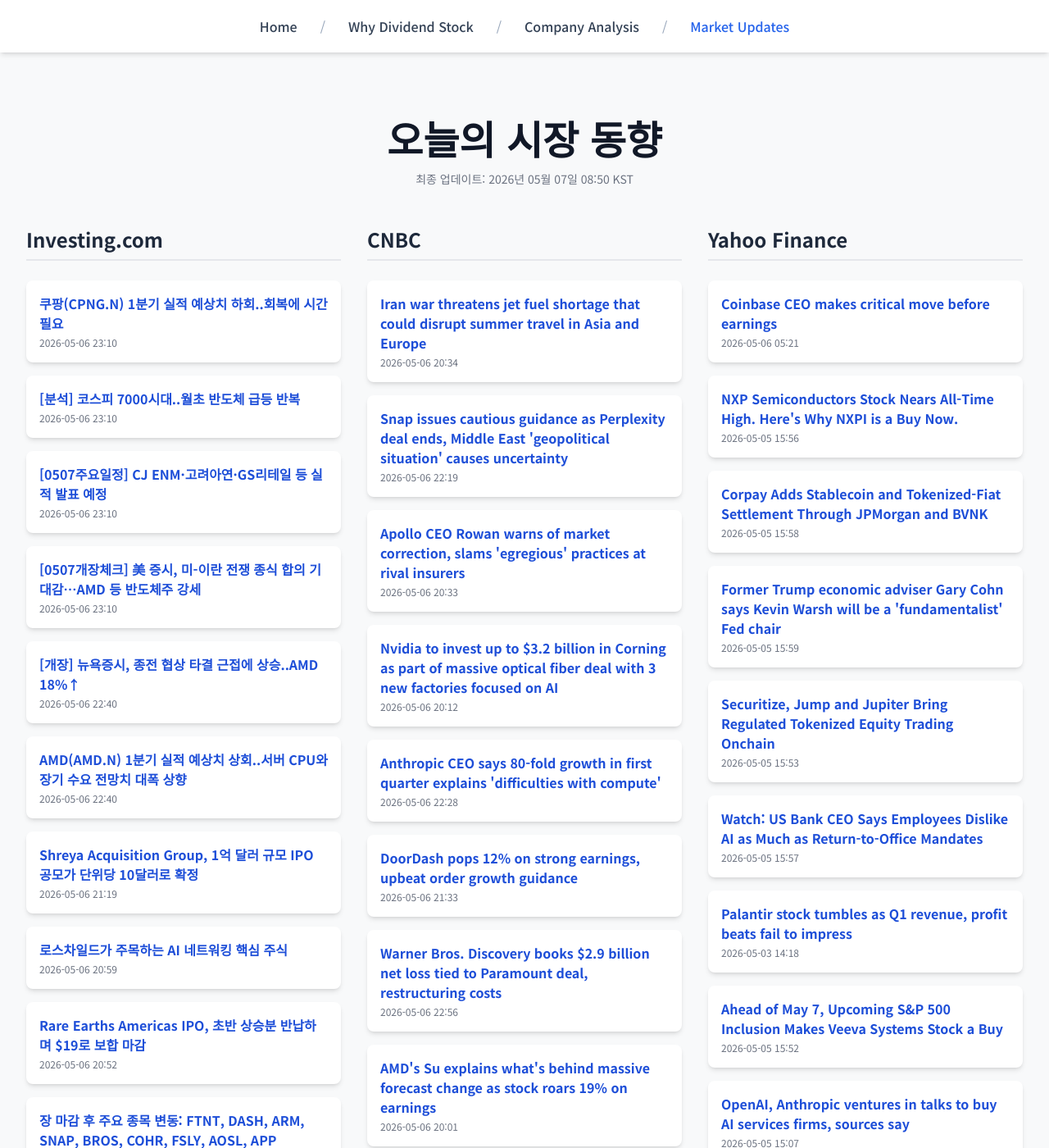
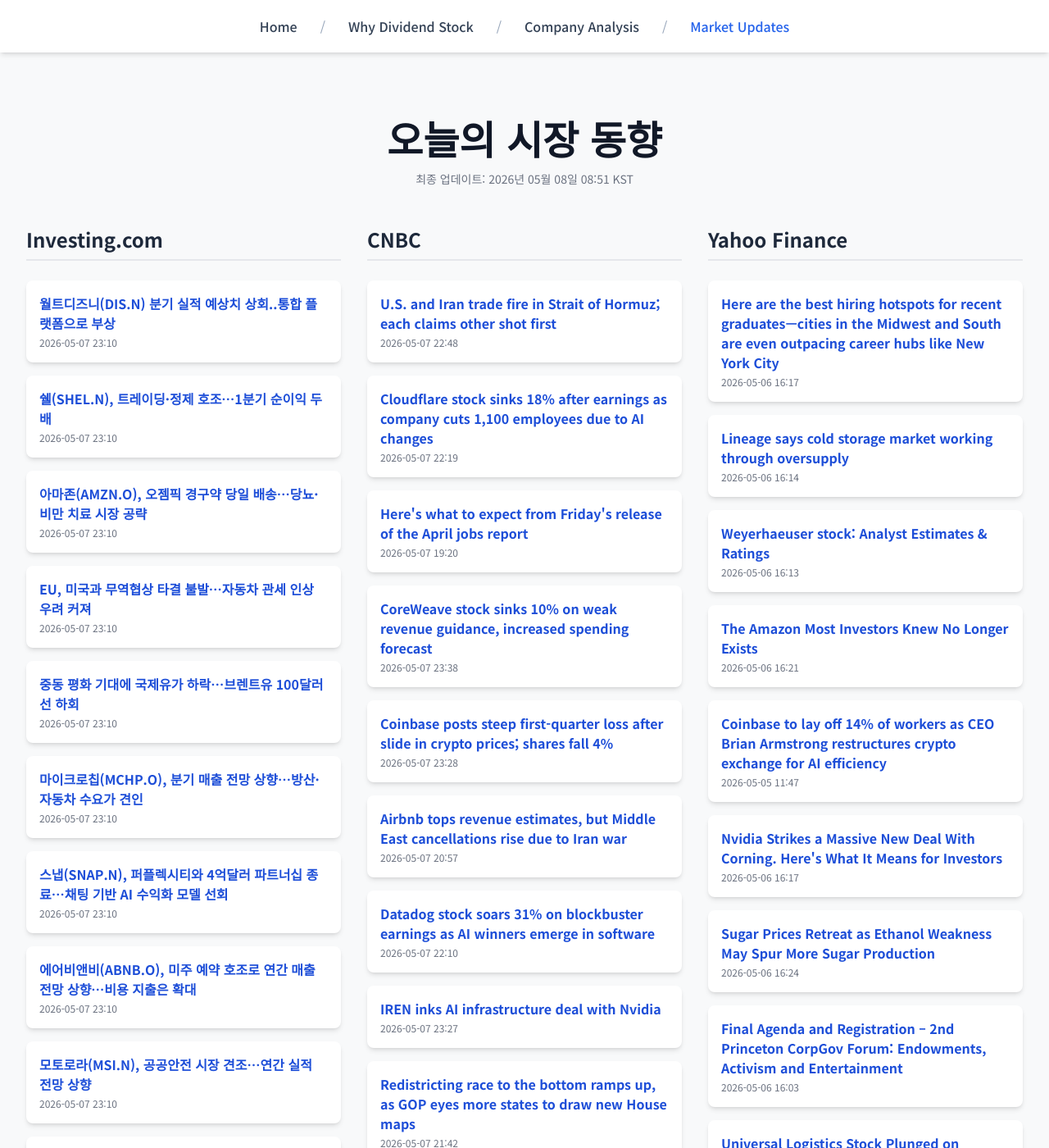
Before and after one commit to Kay-Hwang/my-company-analysis, a Jekyll site: the page built from market-updates.html, in a window 1280 px wide and 1400 px high. Shown: the whole window at 82% size. Built offline with Jekyll 4.4.1, drawn with Linux system fonts in a browser that asks for light colours; nearby versions of some CDN libraries; a script that is not in the unit is left out; some of the changed text lies outside the part shown.

Commit message:
Update daily data

```diff
--- a/_data/latest_data.json
+++ b/_data/latest_data.json
@@ -1,190 +1,190 @@
 {
-  "lastUpdated": "2026년 05월 07일 08:50 KST",
+  "lastUpdated": "2026년 05월 08일 08:51 KST",
   "news": {
     "investing": [
       {
-        "title": "쿠팡(CPNG.N) 1분기 실적 예상치 하회..회복에 시간 필요",
-        "link": "https://kr.investing.com/news/stock-market-news/article-1931401",
-        "pubDate": "2026-05-06 23:10:25",
-        "summary": "쿠팡(CPNG.N) 1분기 실적 예상치 하회..회복에 시간 필요"
+        "title": "월트디즈니(DIS.N) 분기 실적 예상치 상회..통합 플랫폼으로 부상",
+        "link": "https://kr.investing.com/news/stock-market-news/article-1934184",
+        "pubDate": "2026-05-07 23:10:28",
+        "summary": "월트디즈니(DIS.N) 분기 실적 예상치 상회..통합 플랫폼으로 부상"
       },
       {
-        "title": "[분석] 코스피 7000시대..월초 반도체 급등 반복",
-        "link": "https://kr.investing.com/news/stock-market-news/article-1931400",
-        "pubDate": "2026-05-06 23:10:25",
-        "summary": "[분석] 코스피 7000시대..월초 반도체 급등 반복"
+        "title": "쉘(SHEL.N), 트레이딩·정제 호조…1분기 순이익 두 배",
+        "link": "https://kr.investing.com/news/stock-market-news/article-1934183",
+        "pubDate": "2026-05-07 23:10:27",
+        "summary": "쉘(SHEL.N), 트레이딩·정제 호조…1분기 순이익 두 배"
       },
       {
-        "title": "[0507주요일정] CJ ENM·고려아연·GS리테일 등 실적 발표 예정",
-        "link": "https://kr.investing.com/news/stock-market-news/article-1931398",
-        "pubDate": "2026-05-06 23:10:10",
-        "summary": "[0507주요일정] CJ ENM·고려아연·GS리테일 등 실적 발표 예정"
+        "title": "아마존(AMZN.O), 오젬픽 경구약 당일 배송…당뇨·비만 치료 시장 공략",
+        "link": "https://kr.investing.com/news/stock-market-news/article-1934182",
+        "pubDate": "2026-05-07 23:10:27",
+        "summary": "아마존(AMZN.O), 오젬픽 경구약 당일 배송…당뇨·비만 치료 시장 공략"
       },
       {
-        "title": "[0507개장체크] 美 증시, 미-이란 전쟁 종식 합의 기대감…AMD 등 반도체주 강세",
-        "link": "https://kr.investing.com/news/stock-market-news/article-1931397",
-        "pubDate": "2026-05-06 23:10:10",
-        "summary": "[0507개장체크] 美 증시, 미-이란 전쟁 종식 합의 기대감…AMD 등 반도체주 강세"
+        "title": "EU, 미국과 무역협상 타결 불발…자동차 관세 인상 우려 커져",
+        "link": "https://kr.investing.com/news/stock-market-news/article-1934181",
+        "pubDate": "2026-05-07 23:10:27",
+        "summary": "EU, 미국과 무역협상 타결 불발…자동차 관세 인상 우려 커져"
       },
       {
-        "title": "[개장] 뉴욕증시, 종전 협상 타결 근접에 상승..AMD 18%↑",
-        "link": "https://kr.investing.com/news/stock-market-news/article-1931344",
-        "pubDate": "2026-05-06 22:40:22",
-        "summary": "[개장] 뉴욕증시, 종전 협상 타결 근접에 상승..AMD 18%↑"
+        "title": "중동 평화 기대에 국제유가 하락…브렌트유 100달러선 하회",
+        "link": "https://kr.investing.com/news/stock-market-news/article-1934180",
+        "pubDate": "2026-05-07 23:10:27",
+        "summary": "중동 평화 기대에 국제유가 하락…브렌트유 100달러선 하회"
       },
       {
-        "title": "AMD(AMD.N) 1분기 실적 예상치 상회..서버 CPU와 장기 수요 전망치 대폭 상향",
-        "link": "https://kr.investing.com/news/stock-market-news/article-1931343",
-        "pubDate": "2026-05-06 22:40:22",
-        "summary": "AMD(AMD.N) 1분기 실적 예상치 상회..서버 CPU와 장기 수요 전망치 대폭 상향"
+        "title": "마이크로칩(MCHP.O), 분기 매출 전망 상향…방산·자동차 수요가 견인",
+        "link": "https://kr.investing.com/news/stock-market-news/article-1934179",
+        "pubDate": "2026-05-07 23:10:26",
+        "summary": "마이크로칩(MCHP.O), 분기 매출 전망 상향…방산·자동차 수요가 견인"
       },
       {
-        "title": "Shreya Acquisition Group, 1억 달러 규모 IPO 공모가 단위당 10달러로 확정",
-        "link": "https://kr.investing.com/news/stock-market-news/article-432SI-1931130",
-        "pubDate": "2026-05-06 21:19:04",
-        "summary": "Shreya Acquisition Group, 1억 달러 규모 IPO 공모가 단위당 10달러로 확정"
+        "title": "스냅(SNAP.N), 퍼플렉시티와 4억달러 파트너십 종료…채팅 기반 AI 수익화 모델 선회",
+        "link": "https://kr.investing.com/news/stock-market-news/article-1934178",
+        "pubDate": "2026-05-07 23:10:26",
+        "summary": "스냅(SNAP.N), 퍼플렉시티와 4억달러 파트너십 종료…채팅 기반 AI 수익화 모델 선회"
       },
       {
-        "title": "로스차일드가 주목하는 AI 네트워킹 핵심 주식",
-        "link": "https://kr.investing.com/news/stock-market-news/article-93CH-1931064",
-        "pubDate": "2026-05-06 20:59:46",
-        "summary": "로스차일드가 주목하는 AI 네트워킹 핵심 주식"
+        "title": "에어비앤비(ABNB.O), 미주 예약 호조로 연간 매출 전망 상향…비용 지출은 확대",
+        "link": "https://kr.investing.com/news/stock-market-news/article-1934177",
+        "pubDate": "2026-05-07 23:10:26",
+        "summary": "에어비앤비(ABNB.O), 미주 예약 호조로 연간 매출 전망 상향…비용 지출은 확대"
       },
       {
-        "title": "Rare Earths Americas IPO, 초반 상승분 반납하며 $19로 보합 마감",
-        "link": "https://kr.investing.com/news/stock-market-news/article-1931055",
-        "pubDate": "2026-05-06 20:52:53",
-        "summary": "Rare Earths Americas IPO, 초반 상승분 반납하며 $19로 보합 마감"
+        "title": "모토로라(MSI.N), 공공안전 시장 견조…연간 실적 전망 상향",
+        "link": "https://kr.investing.com/news/stock-market-news/article-1934176",
+        "pubDate": "2026-05-07 23:10:25",
+        "summary": "모토로라(MSI.N), 공공안전 시장 견조…연간 실적 전망 상향"
       },
       {
-        "title": "장 마감 후 주요 종목 변동: FTNT, DASH, ARM, SNAP, BROS, COHR, FSLY, AOSL, APP",
-        "link": "https://kr.investing.com/news/stock-market-news/article-432SI-1931017",
-        "pubDate": "2026-05-06 20:39:02",
-        "summary": "장 마감 후 주요 종목 변동: FTNT, DASH, ARM, SNAP, BROS, COHR, FSLY, AOSL, APP"
+        "title": "[분석] 대망의 코스피 7000, 고유가를 이긴 반도체",
+        "link": "https://kr.investing.com/news/stock-market-news/article-1934175",
+        "pubDate": "2026-05-07 23:10:25",
+        "summary": "[분석] 대망의 코스피 7000, 고유가를 이긴 반도체"
       }
     ],
     "cnbc": [
       {
-        "title": "Iran war threatens jet fuel shortage that could disrupt summer travel in Asia and Europe",
-        "link": "https://www.cnbc.com/2026/05/06/iran-war-jet-fuel-europe-asia-summer-flights.html",
-        "pubDate": "Wed, 06 May 2026 20:34:42 GMT",
-        "summary": "Oil executives have warned that the supply disruption in the Middle East will soon cause actual fuel shortages in some parts of the world."
+        "title": "U.S. and Iran trade fire in Strait of Hormuz; each claims other shot first",
+        "link": "https://www.cnbc.com/2026/05/07/iran-war-hormuz-strait-ceasefire-trump.html",
+        "pubDate": "Thu, 07 May 2026 22:48:26 GMT",
+        "summary": "CENTCOM's statement does not mention the status of the U.S.-Iran ceasefire, which has already been frayed by repeated claims that its terms are being breached."
       },
       {
-        "title": "Snap issues cautious guidance as Perplexity deal ends, Middle East 'geopolitical situation' causes uncertainty",
-        "link": "https://www.cnbc.com/2026/05/06/snap-q1-earnings-report-2026.html",
-        "pubDate": "Wed, 06 May 2026 22:19:30 GMT",
-        "summary": "Snap reported first-quarter earnings and provided cautious sales guidance while revealing it no longer has a deal with the generative AI startup Perplexity."
+        "title": "Cloudflare stock sinks 18% after earnings as company cuts 1,100 employees due to AI changes",
+        "link": "https://www.cnbc.com/2026/05/07/cloudflare-net-q1-2026-stock-earnings-layoffs.html",
+        "pubDate": "Thu, 07 May 2026 22:19:17 GMT",
+        "summary": "The cloud provider announced it is laying off 20% of its workforce as agentic artificial intelligence \"fundamentally changes\" the company's work."
       },
       {
-        "title": "Apollo CEO Rowan warns of market correction, slams 'egregious' practices at rival insurers",
-        "link": "https://www.cnbc.com/2026/05/06/apollo-ceo-rowan-market-correction-rival-insurers.html",
-        "pubDate": "Wed, 06 May 2026 20:33:58 GMT",
-        "summary": "Apollo CEO Marc Rowan warned that markets face an elevated risk of unexpected shocks, saying he is positioning the firm defensively for an expected correction."
+        "title": "Here's what to expect from Friday's release of the April jobs report",
+        "link": "https://www.cnbc.com/2026/05/07/heres-what-to-expect-from-fridays-release-of-the-april-jobs-report.html",
+        "pubDate": "Thu, 07 May 2026 19:20:55 GMT",
+        "summary": "The total picture is one of a labor market that, while undoubtedly cooling, is generally stable and resilient despite a number of challenges."
       },
       {
-        "title": "Nvidia to invest up to $3.2 billion in Corning as part of massive optical fiber deal with 3 new factories focused on AI",
-        "link": "https://www.cnbc.com/2026/05/06/nvidia-corning-optical-factories-nc-texas-ai.html",
-        "pubDate": "Wed, 06 May 2026 20:12:47 GMT",
-        "summary": "Corning is opening three new advanced manufacturing plants in the U.S. dedicated entirely to optical technologies for Nvidia."
+        "title": "CoreWeave stock sinks 10% on weak revenue guidance, increased spending forecast",
+        "link": "https://www.cnbc.com/2026/05/07/coreweave-crwv-q1-earnings-report-2026.html",
+        "pubDate": "Thu, 07 May 2026 23:38:14 GMT",
+        "summary": "CoreWeave has been raising debt to finance its data center buildout, and S&amp;P has boosted the company's credit rating."
       },
       {
-        "title": "Anthropic CEO says 80-fold growth in first quarter explains 'difficulties with compute'",
-        "link": "https://www.cnbc.com/2026/05/06/anthropic-ceo-dario-amodei-says-company-crew-80-fold-in-first-quarter.html",
-        "pubDate": "Wed, 06 May 2026 22:28:44 GMT",
-        "summary": "At Anthropic's developer conference in San Francisco, CEO Dario Amodei said the company is 'working as quickly as possible' to provide additional compute."
+        "title": "Coinbase posts steep first-quarter loss after slide in crypto prices; shares fall 4%",
+        "link": "https://www.cnbc.com/2026/05/07/coinbase-coin-earnings-q1-2026.html",
+        "pubDate": "Thu, 07 May 2026 23:28:00 GMT",
+        "summary": "Crypto trading platform Coinbase reported a surprise first-quarter loss and weaker-than-estimated revenue after the market close Thursday."
       },
       {
-        "title": "DoorDash pops 12% on strong earnings, upbeat order growth guidance",
-        "link": "https://www.cnbc.com/2026/05/06/doordash-dash-earnings-q1-2026.html",
-        "pubDate": "Wed, 06 May 2026 21:33:21 GMT",
-        "summary": "DoorDash is in the middle of a massive spending initiative as it builds out a new tech platform following a string of acquisitions."
+        "title": "Airbnb tops revenue estimates, but Middle East cancellations rise due to Iran war",
+        "link": "https://www.cnbc.com/2026/05/07/airbnb-abnb-earnings-q1-2026.html",
+        "pubDate": "Thu, 07 May 2026 20:57:19 GMT",
+        "summary": "Airbnb reported mixed first-quarter results after the bell on Thursday and warned of regional weakness due to the war in Iran."
       },
       {
-        "title": "Warner Bros. Discovery books $2.9 billion net loss tied to Paramount deal, restructuring costs",
-        "link": "https://www.cnbc.com/2026/05/06/warner-bros-discovery-net-loss-paramount-deal.html",
-        "pubDate": "Wed, 06 May 2026 22:56:02 GMT",
-        "summary": "Paramount agreed to pay a Netflix termination fee, but the cost lives on WBD's books until the close of the deal."
+        "title": "Datadog stock soars 31% on blockbuster earnings as AI winners emerge in software",
+        "link": "https://www.cnbc.com/2026/05/07/ai-winners-software-datadog-stock.html",
+        "pubDate": "Thu, 07 May 2026 22:10:16 GMT",
+        "summary": "Datadog's results fueled shares of other cloud infrastructure names like Snowflake and MongoDB."
       },
       {
-        "title": "AMD's Su explains what's behind massive forecast change as stock roars 19% on earnings",
-        "link": "https://www.cnbc.com/2026/05/06/amd-lisa-su-stock-forecast-earnings.html",
-        "pubDate": "Wed, 06 May 2026 20:01:17 GMT",
-        "summary": "CEO Lisa Su highlighted the growing demand for central processing units, doubling her long-term forecast after strong first-quarter earnings."
+        "title": "IREN inks AI infrastructure deal with Nvidia",
+        "link": "https://www.cnbc.com/2026/05/07/iren-stock-ai-infrastructure-nvidia.html",
+        "pubDate": "Thu, 07 May 2026 23:27:56 GMT",
+        "summary": "Data center operator IREN announced a partnership with semiconductor giant Nvidia."
       },
       {
-        "title": "Berkshire-owned distribution giant to deploy driverless big rigs across U.S. Sun Belt",
-        "link": "https://www.cnbc.com/2026/05/06/berkshire-hathaway-mclane-autonomous-freight-trucking-aurora.html",
-        "pubDate": "Wed, 06 May 2026 15:54:19 GMT",
-        "summary": "Berkshire Hathaway-owned McLane, one of America's biggest distribution companies, is deploying self-driving big rigs with Aurora for its restaurants business."
+        "title": "Redistricting race to the bottom ramps up, as GOP eyes more states to draw new House maps",
+        "link": "https://www.cnbc.com/2026/05/07/election-2026-tennessee-redistricting-gop-redraw-house-maps.html",
+        "pubDate": "Thu, 07 May 2026 21:42:01 GMT",
+        "summary": "An April Supreme Court ruling has caused a scrambled in some southern states to redistrict before November's midterm elections."
       },
       {
-        "title": "Will Elon Musk win his lawsuit against Sam Altman's OpenAI? Here's what prediction markets think",
-        "link": "https://www.cnbc.com/2026/05/06/elon-musk-odds-low-to-win-openai-suit.html",
-        "pubDate": "Wed, 06 May 2026 21:28:02 GMT",
-        "summary": "Trading activity on Elon Musk's suit against OpenAI is the second highest out of all prediction market contracts related to the billionaire."
+        "title": "How the U.S. military and Maersk got a ship to pass through the Strait of Hormuz",
+        "link": "https://www.cnbc.com/2026/05/07/maersk-ship-navy-strait-of-hormuz-iran-war.html",
+        "pubDate": "Thu, 07 May 2026 09:44:51 GMT",
+        "summary": "Maersk CEO Vincent Clerc said the shipping giant had deliberately taken a \"very cautious approach\" during the Middle East crisis."
       }
     ],
     "yahoo": [
       {
-        "title": "Coinbase CEO makes critical move before earnings",
-        "link": "https://finance.yahoo.com/markets/crypto/articles/coinbase-ceo-makes-critical-move-052101559.html",
-        "pubDate": "2026-05-06T05:21:01Z",
-        "summary": "Coinbase CEO makes critical move before earnings"
+        "title": "Here are the best hiring hotspots for recent graduates—cities in the Midwest and South are even outpacing career hubs like New York City",
+        "link": "https://finance.yahoo.com/economy/articles/best-hiring-hotspots-recent-graduates-161721902.html",
+        "pubDate": "2026-05-06T16:17:21Z",
+        "summary": "Here are the best hiring hotspots for recent graduates—cities in the Midwest and South are even outpacing career hubs like New York City"
       },
       {
-        "title": "NXP Semiconductors Stock Nears All-Time High. Here's Why NXPI is a Buy Now.",
-        "link": "https://finance.yahoo.com/markets/stocks/articles/nxp-semiconductors-stock-nears-time-155615916.html",
-        "pubDate": "2026-05-05T15:56:15Z",
-        "summary": "NXP Semiconductors Stock Nears All-Time High. Here's Why NXPI is a Buy Now."
+        "title": "Lineage says cold storage market working through oversupply",
+        "link": "https://finance.yahoo.com/markets/stocks/articles/lineage-says-cold-storage-market-161408826.html",
+        "pubDate": "2026-05-06T16:14:08Z",
+        "summary": "Lineage says cold storage market working through oversupply"
       },
       {
-        "title": "Corpay Adds Stablecoin and Tokenized-Fiat Settlement Through JPMorgan and BVNK",
-        "link": "https://finance.yahoo.com/markets/crypto/articles/corpay-adds-stablecoin-tokenized-fiat-155800064.html",
-        "pubDate": "2026-05-05T15:58:00Z",
-        "summary": "Corpay Adds Stablecoin and Tokenized-Fiat Settlement Through JPMorgan and BVNK"
+        "title": "Weyerhaeuser stock: Analyst Estimates & Ratings",
+        "link": "https://finance.yahoo.com/markets/stocks/articles/weyerhaeuser-stock-analyst-estimates-ratings-161351392.html",
+        "pubDate": "2026-05-06T16:13:51Z",
+        "summary": "Weyerhaeuser stock: Analyst Estimates & Ratings"
       },
       {
-        "title": "Former Trump economic adviser Gary Cohn says Kevin Warsh will be a 'fundamentalist' Fed chair",
-        "link": "https://finance.yahoo.com/markets/article/former-trump-economic-adviser-gary-cohn-says-kevin-warsh-will-be-a-fundamentalist-fed-chair-155911764.html",
-        "pubDate": "2026-05-05T15:59:11Z",
-        "summary": "Former Trump economic adviser Gary Cohn says Kevin Warsh will be a 'fundamentalist' Fed chair"
+        "title": "The Amazon Most Investors Knew No Longer Exists",
+        "link": "https://finance.yahoo.com/markets/stocks/articles/amazon-most-investors-knew-no-162150393.html",
+        "pubDate": "2026-05-06T16:21:50Z",
+        "summary": "The Amazon Most Investors Knew No Longer Exists"
       },
       {
-        "title": "Securitize, Jump and Jupiter Bring Regulated Tokenized Equity Trading Onchain",
-        "link": "https://finance.yahoo.com/markets/crypto/articles/securitize-jump-jupiter-bring-regulated-155300016.html",
-        "pubDate": "2026-05-05T15:53:00Z",
-        "summary": "Securitize, Jump and Jupiter Bring Regulated Tokenized Equity Trading Onchain"
+        "title": "Coinbase to lay off 14% of workers as CEO Brian Armstrong restructures crypto exchange for AI efficiency",
+        "link": "https://finance.yahoo.com/markets/crypto/article/coinbase-to-lay-off-700-workers-as-ceo-brian-armstrong-restructures-crypto-exchange-for-ai-efficiency-114736268.html",
+        "pubDate": "2026-05-05T11:47:36Z",
+        "summary": "Coinbase to lay off 14% of workers as CEO Brian Armstrong restructures crypto exchange for AI efficiency"
       },
       {
-        "title": "Watch: US Bank CEO Says Employees Dislike AI as Much as Return-to-Office Mandates",
-        "link": "https://www.wsj.com/livecoverage/stock-market-today-dow-sp-500-nasdaq-05-05-2026/card/us-bank-ceo-says-employees-dislike-ai-as-much-as-return-to-office-mandates-fBKlue7XVZ9fzlAwH7dP?siteid=yhoof2&yptr=yahoo",
-        "pubDate": "2026-05-05T15:57:21Z",
-        "summary": "Watch: US Bank CEO Says Employees Dislike AI as Much as Return-to-Office Mandates"
+        "title": "Nvidia Strikes a Massive New Deal With Corning. Here's What It Means for Investors",
+        "link": "https://finance.yahoo.com/markets/stocks/articles/nvidia-strikes-massive-deal-corning-161725058.html",
+        "pubDate": "2026-05-06T16:17:25Z",
+        "summary": "Nvidia Strikes a Massive New Deal With Corning. Here's What It Means for Investors"
       },
       {
-        "title": "Palantir stock tumbles as Q1 revenue, profit beats fail to impress",
-        "link": "https://finance.yahoo.com/markets/article/palantir-stock-tumbles-as-q1-revenue-profit-beats-fail-to-impress-141825602.html",
-        "pubDate": "2026-05-03T14:18:25Z",
-        "summary": "Palantir stock tumbles as Q1 revenue, profit beats fail to impress"
+        "title": "Sugar Prices Retreat as Ethanol Weakness May Spur More Sugar Production",
+        "link": "https://finance.yahoo.com/markets/commodities/articles/sugar-prices-retreat-ethanol-weakness-162401968.html",
+        "pubDate": "2026-05-06T16:24:01Z",
+        "summary": "Sugar Prices Retreat as Ethanol Weakness May Spur More Sugar Production"
       },
       {
-        "title": "Ahead of May 7, Upcoming S&P 500 Inclusion Makes Veeva Systems Stock a Buy",
-        "link": "https://finance.yahoo.com/markets/stocks/articles/ahead-may-7-upcoming-p-155226735.html",
-        "pubDate": "2026-05-05T15:52:26Z",
-        "summary": "Ahead of May 7, Upcoming S&P 500 Inclusion Makes Veeva Systems Stock a Buy"
+        "title": "Final Agenda and Registration – 2nd Princeton CorpGov Forum: Endowments, Activism and Entertainment",
+        "link": "https://finance.yahoo.com/markets/stocks/articles/final-agenda-2nd-princeton-corpgov-160310105.html",
+        "pubDate": "2026-05-06T16:03:10Z",
+        "summary": "Final Agenda and Registration – 2nd Princeton CorpGov Forum: Endowments, Activism and Entertainment"
       },
       {
-        "title": "OpenAI, Anthropic ventures in talks to buy AI services firms, sources say",
-        "link": "https://finance.yahoo.com/sectors/technology/articles/openai-anthropic-ventures-talks-buy-150744382.html",
-        "pubDate": "2026-05-05T15:07:44Z",
-        "summary": "OpenAI, Anthropic ventures in talks to buy AI services firms, sources say"
+        "title": "Universal Logistics Stock Plunged on Amazon’s Trucking News. Its 3.4% Dividend Could Make the Dip Worth Buying.",
+        "link": "https://finance.yahoo.com/markets/stocks/articles/universal-logistics-stock-plunged-amazon-160243048.html",
+        "pubDate": "2026-05-06T16:02:43Z",
+        "summary": "Universal Logistics Stock Plunged on Amazon’s Trucking News. Its 3.4% Dividend Could Make the Dip Worth Buying."
       },
       {
-        "title": "Portillo’s Q1 Revenue Increases 3.5% Amid Expansion",
-        "link": "https://finance.yahoo.com/markets/stocks/articles/portillo-q1-revenue-increases-3-155035789.html",
-        "pubDate": "2026-05-05T15:50:35Z",
-        "summary": "Portillo’s Q1 Revenue Increases 3.5% Amid Expansion"
+        "title": "Bigger Isn't Always Better: Why This Small-Cap ETF Is a Top Play for a Go-Go Stock Market",
+        "link": "https://finance.yahoo.com/markets/stocks/articles/bigger-isnt-always-better-why-162716065.html",
+        "pubDate": "2026-05-06T16:27:16Z",
+        "summary": "Bigger Isn't Always Better: Why This Small-Cap ETF Is a Top Play for a Go-Go Stock Market"
       }
     ]
   }
```
